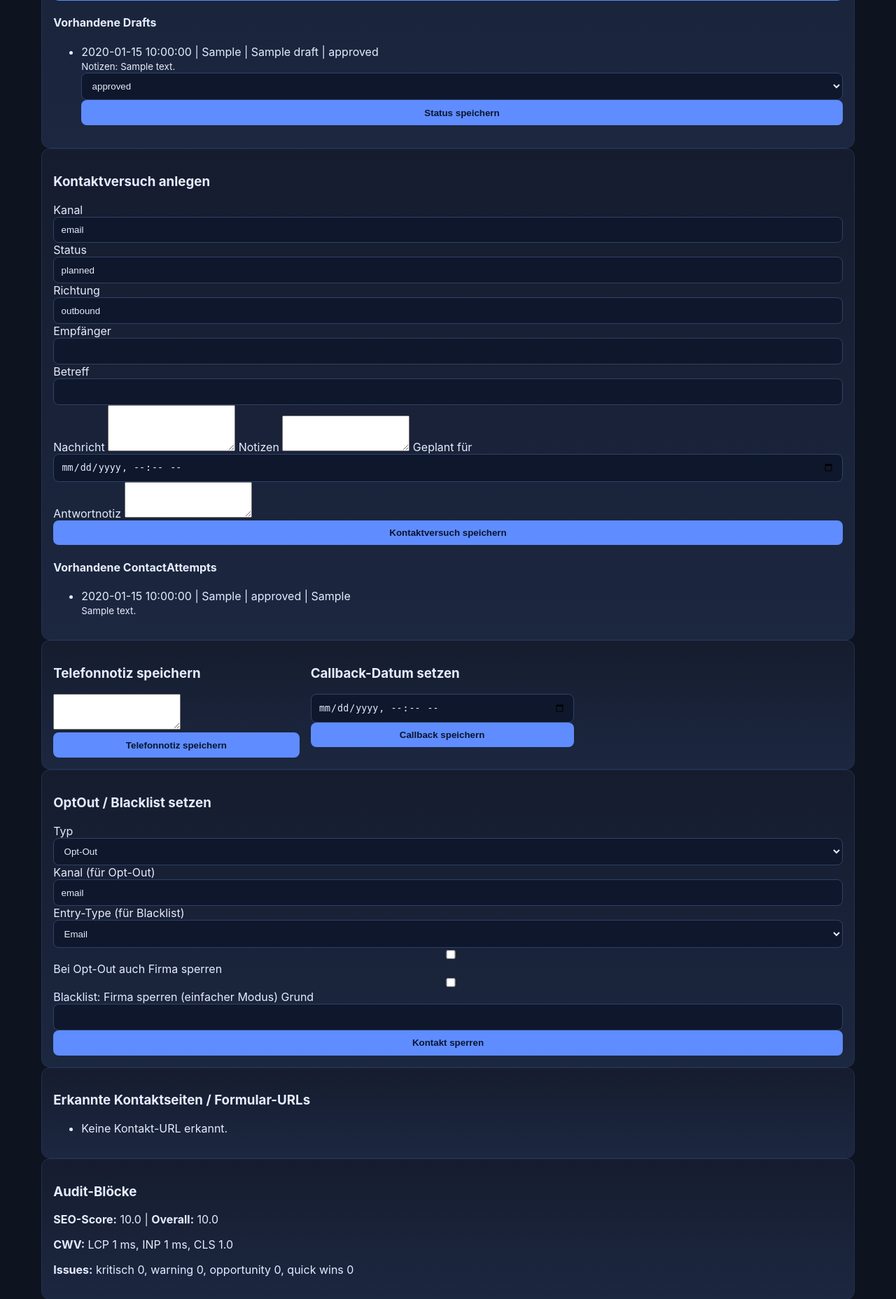
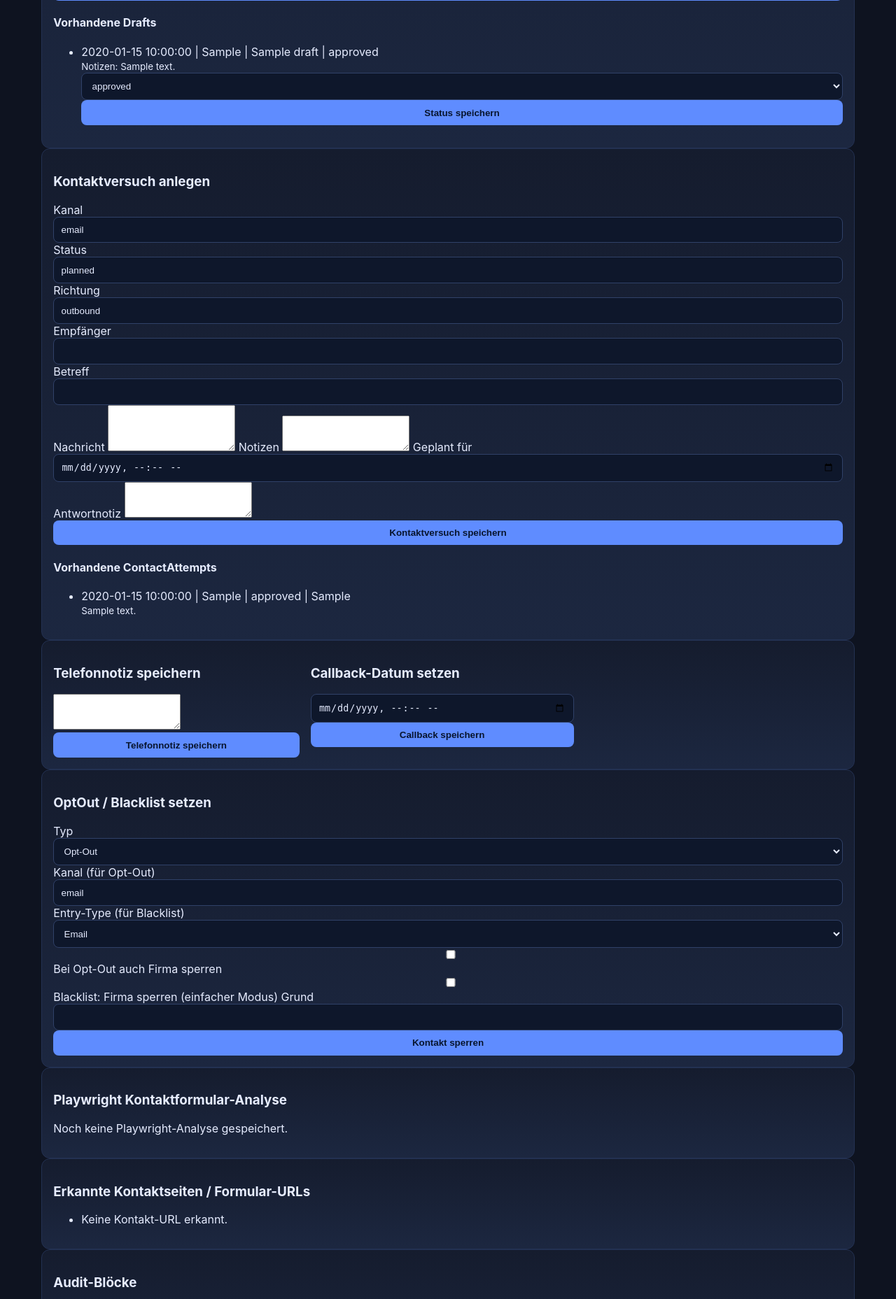
Before and after one commit to Marcel-Schlanzke1994/auto-leads, a Flask app: page /leads/1 in a window 1280 px wide. Shown: the part 1258-3115 px from the top of the page at 70% size. Run offline with Flask 3, Linux system fonts and the light colour scheme; tables that the repository leaves empty hold one stand-in row (values such as "Sample post"); parts of the project's set-up code (start-up, migrations or seed data) failed here and were passed over.

Commit message:
Add Playwright contact form analysis UI and persistence

```diff
--- a/app/routes/leads.py
+++ b/app/routes/leads.py
@@ -30,6 +30,7 @@
     detect_contact_form_urls,
     merge_contact_form_urls,
 )
+from app.services.browser.playwright_analyzer import analyze_contact_forms
 from app.services.lead_score_service import (
     calculate_lead_score,
     calculate_lead_score_details,
@@ -112,6 +113,14 @@
         return None, []
     audit_issues = AuditIssue.query.filter_by(audit_result_id=latest_audit.id).all()
     return latest_audit, audit_issues
+
+
+def _read_playwright_analysis(lead: Lead) -> dict:
+    payload = lead.raw_place_json or {}
+    if not isinstance(payload, dict):
+        return {}
+    value = payload.get("playwright_contact_form_analysis")
+    return value if isinstance(value, dict) else {}
 
 
 def build_lead_query_from_args(args):
@@ -315,6 +324,7 @@
     return render_template(
         "lead_detail.html",
         lead=lead,
+        playwright_analysis=_read_playwright_analysis(lead),
         status_form=status_form,
         status_labels=OUTREACH_STATUS_LABELS,
         latest_audit=latest_audit,
@@ -325,6 +335,34 @@
         opt_out_match=opt_out_match,
         blacklist_match=blacklist_match,
     )
+
+
+@leads_bp.post("/<int:lead_id>/analyze-contact-form")
+@limiter.limit("10/hour")
+def analyze_contact_form(lead_id: int):
+    lead = db.session.get(Lead, lead_id)
+    if not lead:
+        flash("Lead nicht gefunden", "error")
+        return redirect(url_for("leads.leads_list"))
+    if not lead.website:
+        flash("Keine Website vorhanden", "error")
+        return redirect(url_for("leads.lead_detail", lead_id=lead.id))
+
+    result = analyze_contact_forms(lead.website)
+    payload = lead.raw_place_json if isinstance(lead.raw_place_json, dict) else {}
+    payload["playwright_contact_form_analysis"] = {
+        "status": result.status,
+        "contact_page_url": result.contact_page_url,
+        "forms_found": len(result.forms_found),
+        "fields_found": len(result.fields),
+        "recommendations": result.recommendations,
+        "errors": result.errors,
+        "metadata": result.metadata,
+    }
+    lead.raw_place_json = payload
+    db.session.commit()
+    flash("Kontaktformular-Analyse gespeichert.", "success")
+    return redirect(url_for("leads.lead_detail", lead_id=lead.id))
 
 
 @leads_bp.post("/<int:lead_id>/status")
--- a/app/templates/lead_detail.html
+++ b/app/templates/lead_detail.html
@@ -30,6 +30,10 @@
   <form method="post" action="{{ url_for('leads.rerun_audit', lead_id=lead.id) }}">
     <input type="hidden" name="csrf_token" value="{{ csrf_token() }}" />
     <button class="btn" type="submit">Audit erneut starten</button>
+  </form>
+  <form method="post" action="{{ url_for('leads.analyze_contact_form', lead_id=lead.id) }}">
+    <input type="hidden" name="csrf_token" value="{{ csrf_token() }}" />
+    <button class="btn" type="submit">Kontaktformular analysieren</button>
   </form>
 </section>
 
@@ -153,6 +157,20 @@
 </section>
 
 <section class="panel">
+  <h3>Playwright Kontaktformular-Analyse</h3>
+  {% if playwright_analysis %}
+  <p><strong>Status:</strong> {{ playwright_analysis.status or '-' }}</p>
+  <p><strong>Kontaktseite:</strong> {{ playwright_analysis.contact_page_url or '-' }}</p>
+  <p><strong>Formulare:</strong> {{ playwright_analysis.forms_found or 0 }} | <strong>Felder:</strong> {{ playwright_analysis.fields_found or 0 }}</p>
+  {% if playwright_analysis.errors %}
+  <ul>{% for err in playwright_analysis.errors %}<li>{{ err }}</li>{% endfor %}</ul>
+  {% endif %}
+  {% else %}
+  <p>Noch keine Playwright-Analyse gespeichert.</p>
+  {% endif %}
+</section>
+
+<section class="panel">
   <h3>Erkannte Kontaktseiten / Formular-URLs</h3>
   <ul>
     {% for url in lead.contact_form_urls or [] %}
```
Also changed, not shown: tests/test_app.py (+34 -0 lines).
